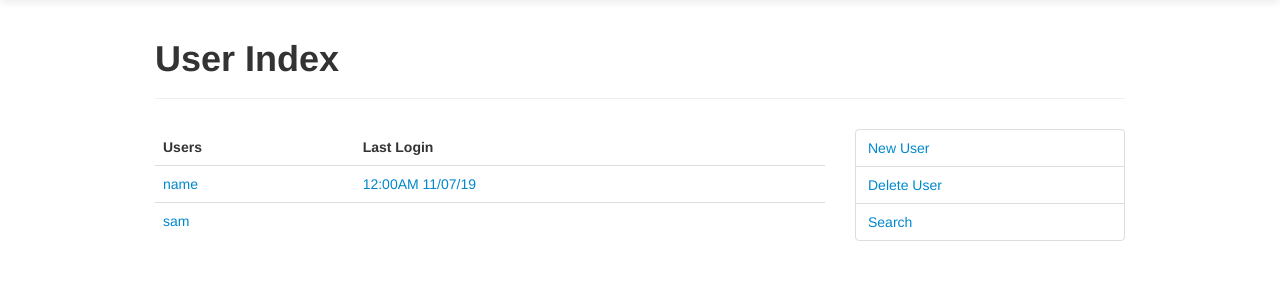
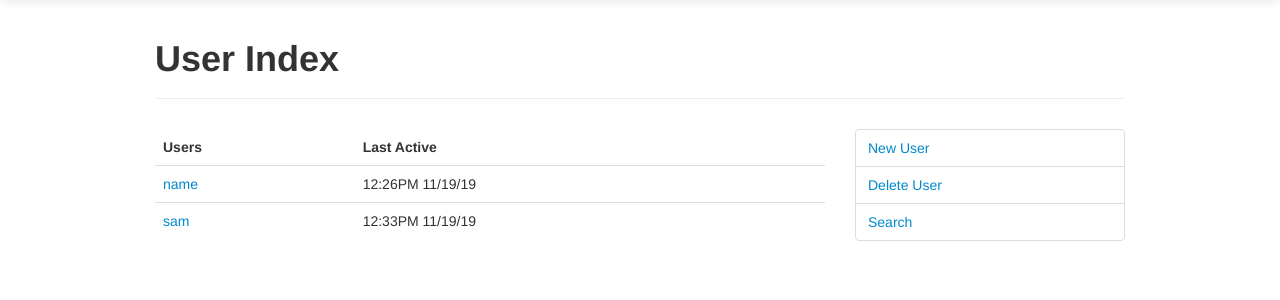
Before and after one commit to MrCondescending/FRIKI, a Flask app: page /user/ in a window 1280 px wide. Shown: the part 41-341 px from the top of the page. Run offline with Flask 2, Linux system fonts and the light colour scheme; some libraries are stand-ins or nearby versions.

Commit message:
Fixed Date issue with User activity

```diff
--- a/Riki/user/users.json
+++ b/Riki/user/users.json
@@ -3,9 +3,9 @@
     "active": true,
     "authentication_method": "cleartext",
     "password": "1234",
-    "authenticated": true,
+    "authenticated": false,
     "roles": [],
-    "last_login": "12:00AM 11/07/19"
+    "last_active": "12:26PM 11/19/19"
   },
   "sam": {
     "active": true,
@@ -13,6 +13,6 @@
     "password": "1234",
     "authenticated": true,
     "roles": [],
-    "last_login": ""
+    "last_active": "12:33PM 11/19/19"
   }
 }
--- a/Riki/wiki/web/routes.py
+++ b/Riki/wiki/web/routes.py
@@ -2,8 +2,6 @@
     Routes
     ~~~~~~
 """
-import datetime
-
 from flask import Blueprint
 from flask import flash
 from flask import redirect
@@ -27,10 +25,15 @@ from wiki.web.user import protect
 
 bp = Blueprint('wiki', __name__)
 
+@bp.before_request
+def update_user_activity():
+    if current_user.is_authenticated:
+        current_user.active()
 
 @bp.route('/')
 @protect
 def home():
+    current_user.active()
     page = current_wiki.get('home')
     if page:
         return display('home')
@@ -137,9 +140,7 @@ def user_login():
     if form.validate_on_submit():
         user = current_users.get_user(form.name.data)
         login_user(user)
-        current_date = datetime.date.today().strftime("%H:%M%p %m/%d/%y")
         user.set('authenticated', True)
-        user.set('last_login', current_date)
         flash('Login successful.', 'success')
         return redirect(request.args.get("next") or url_for('wiki.index'))
     return render_template('login.html', form=form)
@@ -165,7 +166,7 @@ def user_index():
 def user_create():
     form = UserCreateForm()
     if form.validate_on_submit():
-        flash('Login successful.', 'success')
+        flash('Creation successful.', 'success')
         return redirect(request.args.get("next") or url_for('wiki.index'))
     return render_template('user_create.html', form=form)
 
--- a/Riki/wiki/web/templates/base.html
+++ b/Riki/wiki/web/templates/base.html
@@ -1,4 +1,6 @@
-{% from "helpers.html" import input %}
+{% from "helpers.html" import input
+        %}
+
 <!DOCTYPE html>
 <html>
 	<head>
--- a/Riki/wiki/web/templates/user_index.html
+++ b/Riki/wiki/web/templates/user_index.html
@@ -8,14 +8,14 @@
 		<thead>
 			<tr>
 				<th>Users</th>
-				<th>Last Login</th>
+				<th>Last Active</th>
 			</tr>
 		</thead>
 		<tbody>
 			{% for user in users %}
                 <tr>
 					<td><a href="{{ url_for('wiki.user_page', name=user.name) }}">{{ user.name }}</a></td>
-					<td><a href="{{ url_for('wiki.user_index', name=user.name) }}">{{ user.get("last_login") }}</a></td>
+					<td>{{ user.get("last_active") }}</td>
 				</tr>
 			{% endfor %}
 		</tbody>
@@ -27,7 +27,7 @@
 
 {% block sidebar %}
 <ul class="nav nav-tabs nav-stacked">
-	<li><a href="{{ url_for('wiki.create') }}">New User</a></li>
+	<li><a href="{{ url_for('wiki.user_create') }}">New User</a></li>
 	<li><a href="{{ url_for('wiki.tags') }}">Delete User</a></li>
 	<li><a href="{{ url_for('wiki.search') }}">Search</a></li>
 </ul>
--- a/Riki/wiki/web/templates/user_profile.html
+++ b/Riki/wiki/web/templates/user_profile.html
@@ -11,7 +11,7 @@
                     <th>{{ index }}</th>
                 {% endfor %}
 
-				<th>Last Login</th>
+				<th>Last Active</th>
 			</tr>
 		</thead>
 		<tbody>
--- a/Riki/wiki/web/user.py
+++ b/Riki/wiki/web/user.py
@@ -2,7 +2,7 @@
     User classes & helpers
     ~~~~~~~~~~~~~~~~~~~~~~
 """
-import datetime
+from datetime import datetime
 import os
 import json
 import binascii
@@ -42,7 +42,7 @@ class UserManager(object):
             'roles': roles,
             'authentication_method': authentication_method,
             'authenticated': False,
-            'last_login': "Never"
+            'last_active': "Never"
         }
         # Currently we have only two authentication_methods: cleartext and
         # hash. If we get more authentication_methods, we will need to go to a
@@ -110,6 +110,10 @@ class User(object):
     def is_anonymous(self):
         return False
 
+    def active(self):
+        current_time = datetime.now().strftime("%H:%M%p %m/%d/%y")
+        self.set('last_active', current_time)
+
     def get_id(self):
         return self.name
 
```
